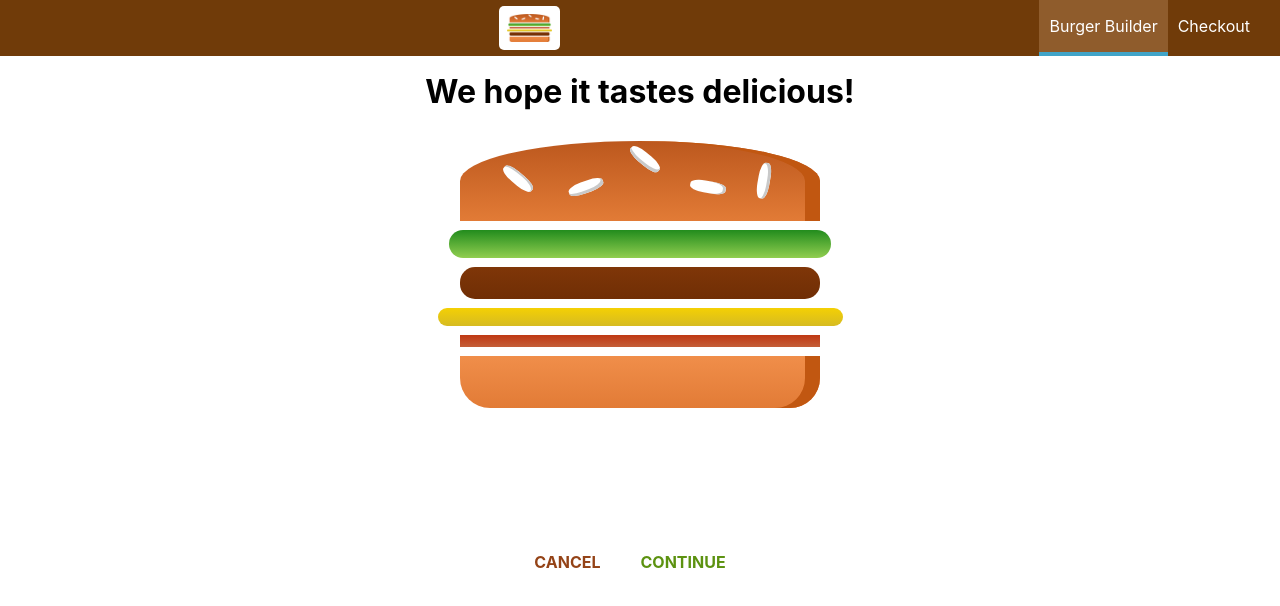
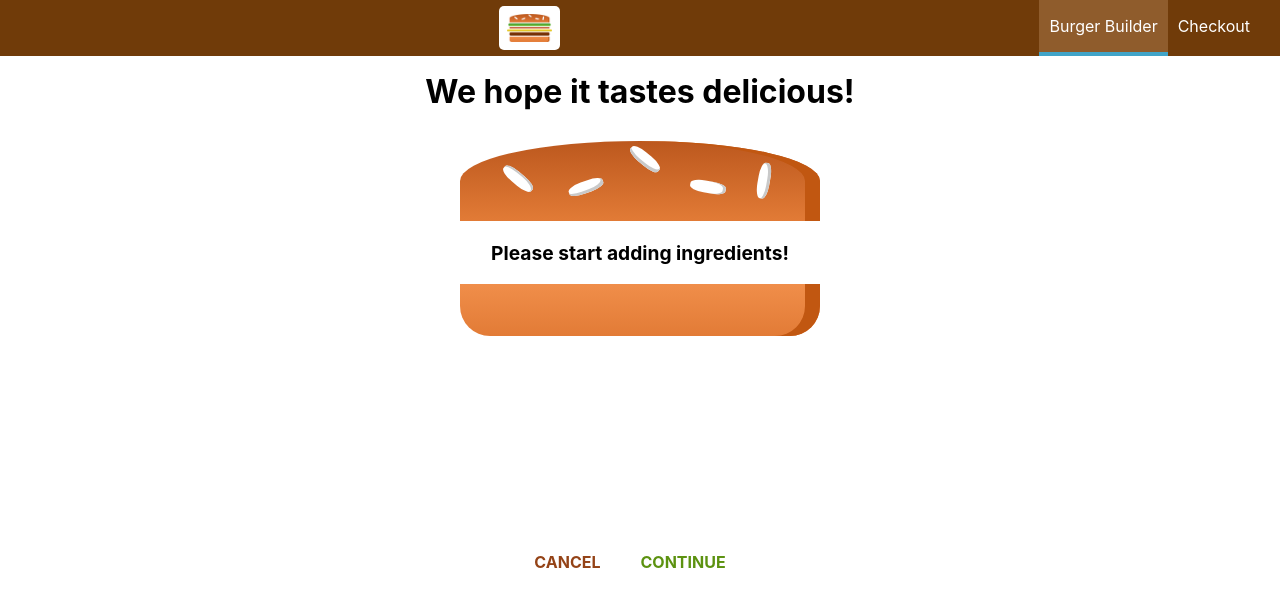
Before and after one commit to vjpal3/React-App-Burger-Builder, a React (Create React App) app: page /checkout in a window 1280 px wide. Shown: the top 606 px of the page. Built offline with nearby package versions, Linux system fonts and the light colour scheme.

Commit message:
Passing ingredients via Query Params

```diff
--- a/src/containers/BurgerBuilder/BurgerBuilder.js
+++ b/src/containers/BurgerBuilder/BurgerBuilder.js
@@ -79,7 +79,20 @@
   };
 
   purchaseContinueHandler = () => {
-    this.props.history.push('/checkout');
+    const queryParams = [];
+    for (let key in this.state.ingredients) {
+      queryParams.push(
+        encodeURIComponent(key) +
+          '=' +
+          encodeURIComponent(this.state.ingredients[key])
+      );
+    }
+    const queryString = queryParams.join('&');
+
+    this.props.history.push({
+      pathname: '/checkout',
+      search: queryString
+    });
     // this.setState({ loading: true });
     // const order = {
     //   ingredients: this.state.ingredients,
--- a/src/containers/Checkout/Checkout.js
+++ b/src/containers/Checkout/Checkout.js
@@ -10,6 +10,17 @@
       bacon: 1
     }
   };
+
+  componentDidMount() {
+    const query = new URLSearchParams(this.props.location.search);
+    const ingredients = {};
+    for (let param of query.entries()) {
+      //['salad', '1']
+      ingredients[param[0]] = +param[1];
+    }
+    // this.setState({ ingredients: ingredients });
+    this.setState({ ingredients });
+  }
 
   checkoutCancelledHandler = () => {
     this.props.history.goBack();
```
